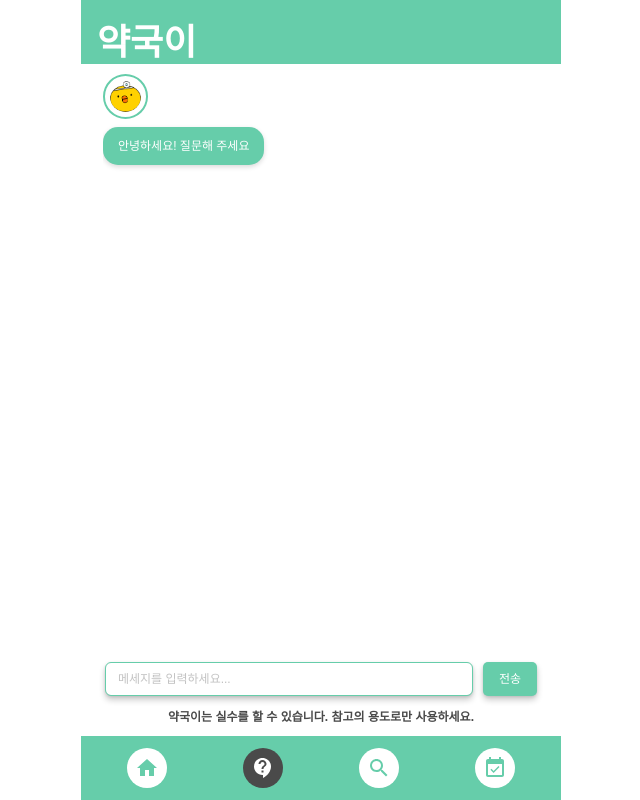
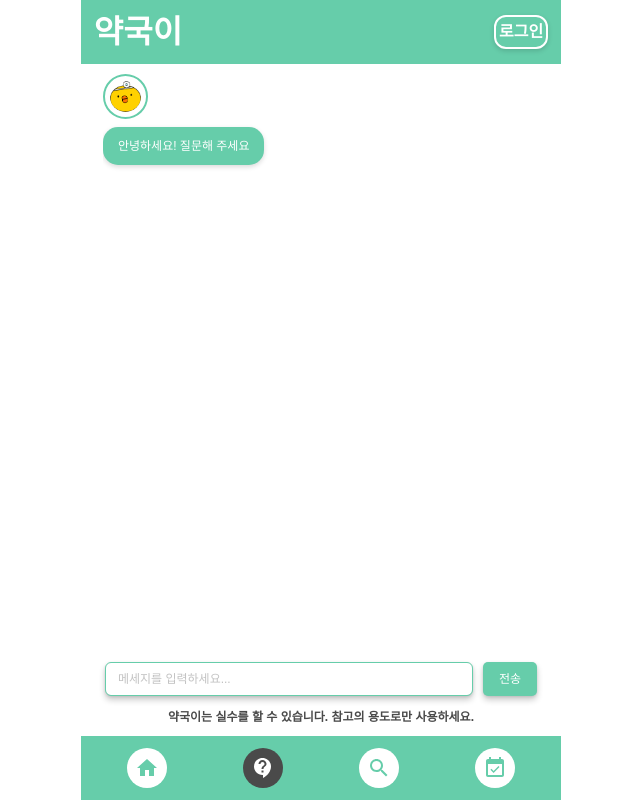
Before and after one commit to AI-X-4-A1/Yaggugi-frontend, a React (Create React App) app: page /suggestion in a window 1280 px wide. Shown: the whole page, without its empty margins (319-959 px from the left). Built offline with nearby package versions, Linux system fonts and the light colour scheme.

Commit message:
fix: header style fixed

```diff
--- a/package.json
+++ b/package.json
@@ -11,10 +11,12 @@
     "@testing-library/jest-dom": "^5.17.0",
     "@testing-library/react": "^13.4.0",
     "@testing-library/user-event": "^13.5.0",
+    "animate.css": "^4.1.1",
     "axios": "^1.7.7",
     "bootstrap": "^5.3.3",
     "react": "^18.3.1",
     "react-bootstrap": "^2.10.5",
+    "react-calendar": "^5.1.0",
     "react-dom": "^18.3.1",
     "react-router-dom": "^6.27.0",
     "react-scripts": "5.0.1",
--- a/src/assets/scss/styles.scss
+++ b/src/assets/scss/styles.scss
@@ -1,15 +1,16 @@
 // styles.scss
 
 $background: #ffffff;
-$mainTheme: #66CDAA;
-$pointTheme: #4A4A4A;
+$mainTheme: #66cdaa;
+$pointTheme: #4a4a4a;
 $fontWhite: #ffffff;
 $fontBlack: #000000;
 
-$fontTitle: 'Black Han Sans', sans-serif;
-$fontContents: 'Nanum Gothic', sans-serif;
+$fontTitle: "Black Han Sans", sans-serif;
+$fontContents: "Nanum Gothic", sans-serif;
 
-@import "~bootstrap/scss/bootstrap";
+@use "~bootstrap/scss/bootstrap";
+@import "~animate.css/animate.min.css";
 
 .layout-app {
   display: flex;
@@ -38,12 +39,53 @@ $fontContents: 'Nanum Gothic', sans-serif;
 }
 
 .header {
+  display: flex;
+  flex-direction: row;
+  justify-content: space-between;
+  align-items: center;
   height: 100%;
   background-color: $mainTheme;
-  font-weight: bold;
+  text-align: left;
+  color: $fontWhite;
+  padding: 0.8rem;
+}
+
+.header .title {
+  display: flex;
+  align-items: center;
+  text-align: left;
   color: $fontWhite;
   font-family: $fontTitle;
-  padding: 1rem;
+  font-weight: bold;
+  font-size: 32px;
+  text-decoration: none;
+
+  &:hover {
+    animation: flash 1.5s;
+  }
+}
+
+.header .login {
+  display: flex;
+  align-items: center;
+  background-color: $mainTheme;
+  border: 2px solid $fontWhite;
+  border-radius: 12px !important;
+  color: $fontWhite;
+  box-shadow: 0 2px 5px rgba(0, 0, 0, 0.15);
+  font-family: $fontTitle;
+  font-weight: bold;
+  font-size: 16px;
+  padding: 3px;
+
+  &:hover {
+    background-color: $pointTheme;
+  }
+
+  &:active {
+    transform: scale(0.95);
+    box-shadow: 0 2px 4px rgba(0, 0, 0, 0.2);
+  }
 }
 
 .footer {
@@ -67,7 +109,7 @@ $fontContents: 'Nanum Gothic', sans-serif;
   cursor: pointer;
 
   &.active {
-      background-color: $pointTheme;
+    background-color: $pointTheme;
   }
 
   &:hover {
@@ -76,8 +118,8 @@ $fontContents: 'Nanum Gothic', sans-serif;
 }
 
 .icon {
-    color: $mainTheme;
-    font-size: 1.5rem;
+  color: $mainTheme;
+  font-size: 1.5rem;
 }
 
 .footer-button.active .icon {
--- a/src/assets/scss/suggestion.scss
+++ b/src/assets/scss/suggestion.scss
@@ -1,7 +1,7 @@
-@import "styles";
+@use "styles" as styles;
 
 .mascotImg {
-  border: 2px solid $mainTheme;
+  border: 2px solid styles.$mainTheme;
   border-radius: 50%;
   width: 45px;
   height: auto;
@@ -9,9 +9,9 @@
 }
 
 .chat-context {
-  font-family: $fontContents;
+  font-family: styles.$fontContents;
   font-size: 12px;
-  color: $fontWhite;
+  color: styles.$fontWhite;
   padding: 10px 15px;
   border-radius: 15px;
   max-width: 250px;
@@ -19,10 +19,8 @@
   position: relative;
 }
 
-.bot-message::before
-
-.chat-context {
-  color: $fontWhite;
+.bot-message::before .chat-context {
+  color: styles.$fontWhite;
   padding: 10px 15px;
   border-radius: 15px;
   max-width: 250px;
@@ -30,9 +28,9 @@
 }
 
 .ms-2 {
-  font-family: $fontTitle;
+  font-family: styles.$fontTitle;
   font-size: 12px;
-  color: $pointTheme;
+  color: styles.$pointTheme;
 }
 
 .chat-input {
@@ -46,28 +44,29 @@
   max-width: 500px;
 
   .form-control {
-    font-family: $fontContents;
-    box-shadow: 0 4px 6px rgba(0,0,0, 0.2), 0 1px 3px rgba(0,0,0, 0.1);
+    font-family: styles.$fontContents;
+    box-shadow: 0 4px 6px rgba(0, 0, 0, 0.2), 0 1px 3px rgba(0, 0, 0, 0.1);
     font-size: 12px;
-    border: 1px solid $mainTheme;
+    border: 1px solid styles.$mainTheme;
     flex-grow: 1;
     width: 75% !important;
     &:focus {
-      border: 1px solid $mainTheme;
-      box-shadow: 10px 10px 10px rgba($mainTheme, 0.3), 5px 5px 5px rgba($mainTheme, 0.2);
+      border: 1px solid styles.$mainTheme;
+      box-shadow: 10px 10px 10px rgba(styles.$mainTheme, 0.3),
+        5px 5px 5px rgba(styles.$mainTheme, 0.2);
     }
 
     &::placeholder {
-      font-family: $fontContents;
+      font-family: styles.$fontContents;
       color: rgba($color: #999, $alpha: 0.6);
     }
   }
 
   .btn-primary {
-    font-family: $fontContents;
-    box-shadow: 0 4px 6px rgba(0,0,0, 0.2), 0 1px 3px rgba(0,0,0, 0.1);
+    font-family: styles.$fontContents;
+    box-shadow: 0 4px 6px rgba(0, 0, 0, 0.2), 0 1px 3px rgba(0, 0, 0, 0.1);
     font-size: 12px;
-    background-color: $mainTheme;
+    background-color: styles.$mainTheme;
     border: none;
     margin-left: 10px;
     padding: 8px 16px;
@@ -82,9 +81,9 @@
 }
 
 .text-muted {
-  font-family: $fontTitle;
+  font-family: styles.$fontTitle;
   font-size: 12px;
   font-weight: bold;
-  color: $pointTheme !important;
+  color: styles.$pointTheme !important;
   text-align: center;
 }
--- a/src/components/header.jsx
+++ b/src/components/header.jsx
@@ -1,11 +1,15 @@
 import React from "react";
+import { Link } from "react-router-dom";
 
 function header() {
-    return (
-        <div className="header" style={{ fontSize: 36, textAlign: "left" }}>
-            약국이
-        </div>
-    )
+  return (
+    <div className="header">
+      <Link to="/" className="title">
+        약국이
+      </Link>
+      <button className="login">로그인</button>
+    </div>
+  );
 }
 
 export default header;
```
Also changed, not shown: public/robots.txt (deleted), 1 other file (tests, documents, lock files or other folders).
